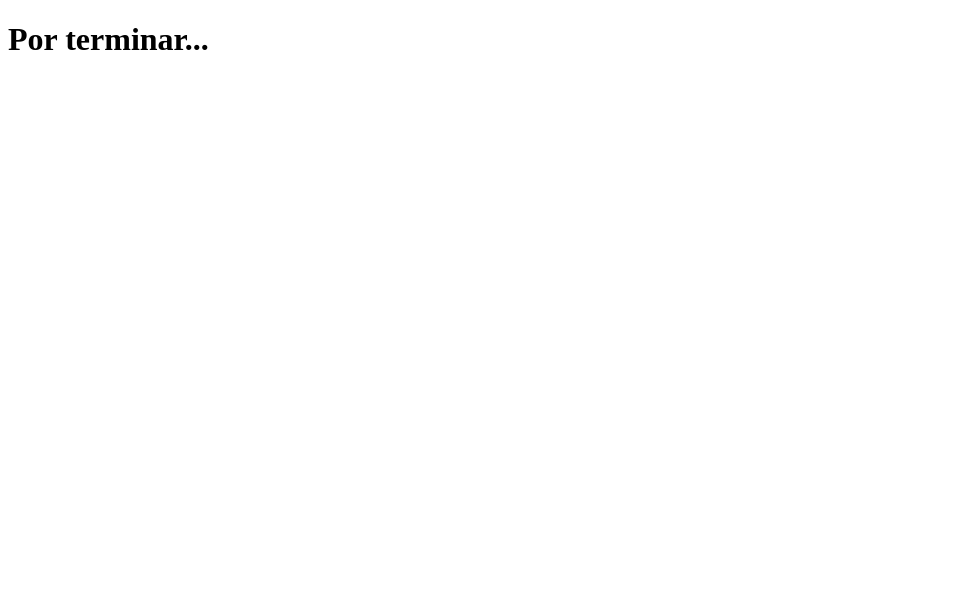
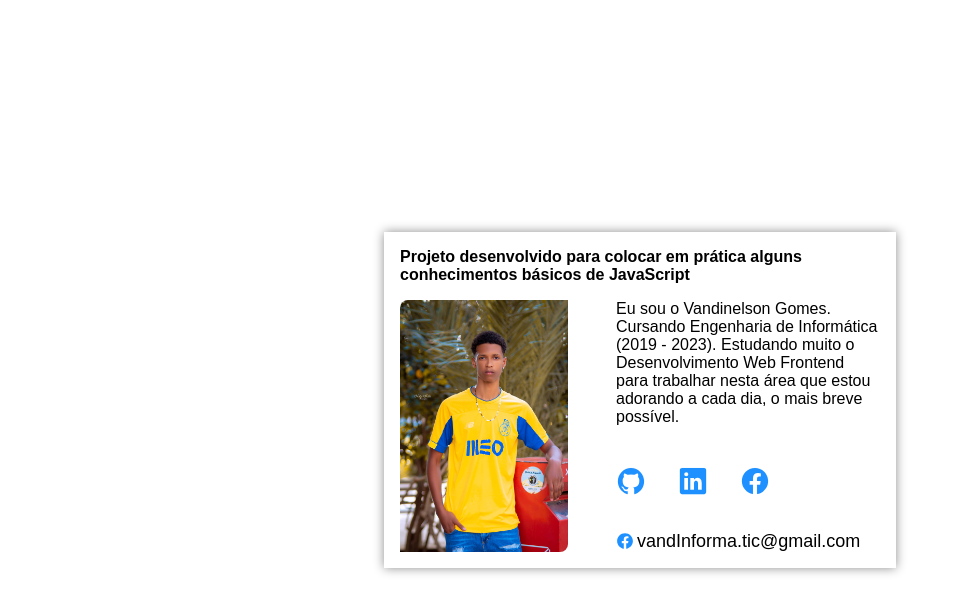
Before and after one commit to vandinelsonrocha/12-Jogo_da_sorte, a plain HTML site: page fim_jogo.html in a window 1280 px wide. Shown: the whole page, without its empty margins (0-957 px from the left). Drawn offline with nearby package versions, Linux system fonts and the light colour scheme.

Commit message:
adding CSS and create fim.html | fim.css

```diff
--- /dev/null
+++ b/_css/fim.css
@@ -0,0 +1,73 @@
+body > div#fim-jogo  {
+    width: 40%;
+    position: absolute;
+    top: 50%;
+    left: 50%;
+    transform: translate(-50%, -50%);
+    padding: 1rem;
+    box-shadow: 0px 0px 10px rgba(0, 0, 0, .450);
+
+    display: flex;
+    flex-direction: column;
+    gap: 1rem;
+
+    transition: .7s;
+}
+body > div#fim-jogo:hover  {
+    background-color: rgba(128,128,128,.1);
+}
+
+div#fim-jogo > h1:first-of-type  {
+    font-size: 1em;
+}
+
+
+div#fim-jogo > div > img:nth-child(1)  {
+    width: 35%;
+    height: 40%;
+    border-top-left-radius: 8px;
+    border-bottom-right-radius: 8px;
+}
+
+div#fim-jogo > div:nth-child(2)  {
+    display: flex;
+    justify-content: space-between;
+}
+
+div#fim-jogo > div > div:last-of-type  {
+    display: flex;
+    flex-direction: column;
+    width: 55%;
+}
+
+.sobre  {
+    display: flex;
+    flex: 1 0 0;
+}
+
+#redes-sociais  {
+    display: flex;
+    margin-top: 2.5rem;
+    gap: 2rem;
+}
+#redes-sociais a  {
+    font-size: 30px;
+}
+
+ion-icon  {
+    color: #1E90FF;
+    transition: .5s;
+}
+ion-icon:hover  {
+    color: #09437e;
+}
+
+#sobre-mim > p#email  {
+    display: flex;
+    align-items: flex-end;
+    gap: 3px;
+    font-size: 18px;
+}
+.icone-email  {
+    transform: translateY(3px);
+}
--- /dev/null
+++ b/_css/reset.css
@@ -0,0 +1,10 @@
+@charset "UTF-8";
+
+*  {
+    margin: 0;
+    padding: 0;
+    font-family: Arial, Helvetica, sans-serif;
+    border: none;
+    outline: none;
+    box-sizing: border-box;
+}
--- a/style.css
+++ b/_css/style.css
@@ -1,12 +1,3 @@
-*  {
-    margin: 0;
-    padding: 0;
-    font-family: Arial, Helvetica, sans-serif;
-    border: none;
-    outline: none;
-    box-sizing: border-box;
-}
-
 section  {
     position: absolute;
     top: 50%;
@@ -121,6 +112,41 @@ button#regras-jogo  {
     font-size: 20px;
     font-weight: bold;
     background-color: #00FF00;
+    margin-bottom: 1rem;
+}
+
+div#regras  {
+    background-color: aliceblue;
+}
+div#regras > h3  {
+    margin-bottom: .7rem;
+}
+div#regras > h3:hover  {
+    text-transform: uppercase;
+}
+
+div#regras div  {
+    display: flex;
+    flex-direction: column;
+    justify-content: center;
+    align-items: center;
+}
+
+button#esconder-regras  {
+    width: 30%;
+    padding: .3rem 0;
+    background-color: #6dc7f5;
+    color: aliceblue;
+    font-weight: 700;
+    border: 1.5px solid rgba(0,0,255,.5);
+    margin-top: 1rem;
+}
+
+div#regras > ol > li:hover  {
+    font-weight: bold;
+}
+div#regras > button:last-of-type  {
+    background-color: #00FF00;
 }
 
 button#regras-jogo:hover  {
--- a/fim_jogo.html
+++ b/fim_jogo.html
@@ -4,9 +4,30 @@
     <meta charset="UTF-8">
     <meta http-equiv="X-UA-Compatible" content="IE=edge">
     <meta name="viewport" content="width=device-width, initial-scale=1.0">
+    <link rel="stylesheet" href="_css/reset.css">
+    <link rel="stylesheet" href="_css/fim.css">
     <title>Fim do jogo</title>
 </head>
 <body>
-    <h1>Por terminar...</h1>
+    <div id="fim-jogo">
+        <h1>Projeto desenvolvido para colocar em prática alguns conhecimentos básicos de JavaScript</h1>
+        <div>
+            <img src="img.jpg" alt="minha foto">
+            <div id="sobre-mim">
+                <p class="sobre">Eu sou o Vandinelson Gomes. Cursando Engenharia de Informática (2019 - 2023). Estudando muito o Desenvolvimento Web Frontend para trabalhar nesta área que estou adorando a cada dia, o mais breve possível.</p>
+                <div class="sobre" id="redes-sociais">
+                    <a href="https://github.com/vandinelsonrocha" target="_blank"><ion-icon name="logo-github"></ion-icon></a>
+                    <a href=""><ion-icon name="logo-linkedin"></ion-icon></a>
+                    <a href=""><ion-icon name="logo-facebook"></ion-icon></a>
+                </div>
+                <p id="email"><a class="icone-email" href=""><ion-icon class="a" name="logo-facebook">
+                    </ion-icon></a>vandInforma.tic@gmail.com
+                </p>
+            </div>
+        </div>
+    </div>
+
+    <!--Ícones do ionicons.com-->
+    <script type="module" src="https://unpkg.com/ionicons@7.1.0/dist/ionicons/ionicons.esm.js"></script>
 </body>
 </html>
```
Also changed, not shown: _js/script.js (renamed from script.js, +20 -20 lines), index.html (+7 -4 lines), img.jpg (added).
